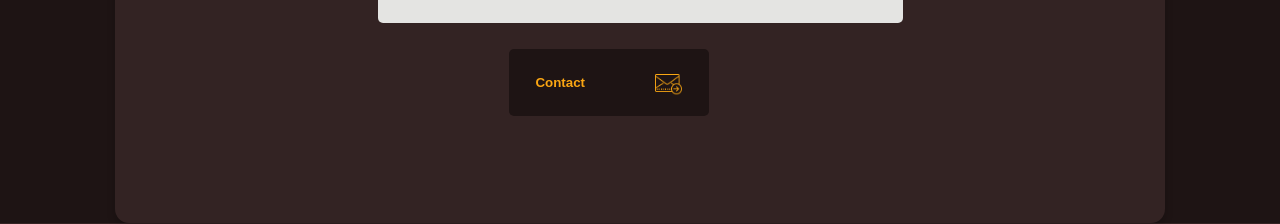
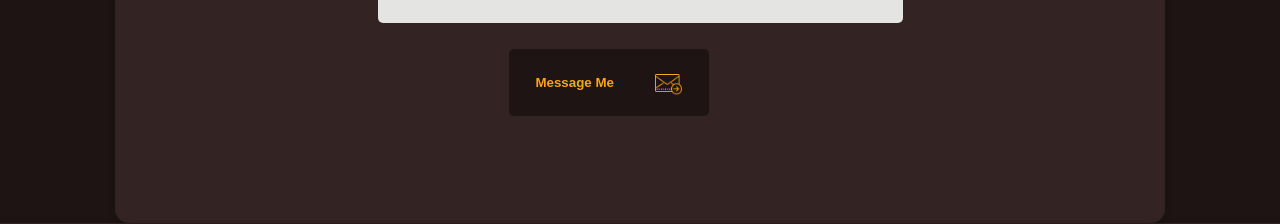
Before and after one commit to lekatehdas/myWebPage, an Angular app: page /contact in a window 1280 px wide. Shown: the part 3421-3645 px from the top of the page. Built offline with nearby package versions, Linux system fonts and the light colour scheme.

Commit message:
Minor style changes.

```diff
--- a/src/app/contact/contact.component.html
+++ b/src/app/contact/contact.component.html
@@ -37,7 +37,7 @@
       </div>
 
       <button type="submit" class="form-button">
-        <span>Contact</span>
+        <span>Message Me</span>
         <img src="assets/icons/send.png" class="send-icon" alt="Send Icon">
       </button>
     </form>
--- a/src/environments/environment.prod.ts
+++ b/src/environments/environment.prod.ts
@@ -1,3 +1,4 @@
 export const environment = {
-  production: true
+  production: true,
+  discordWebhook: 'https://discord.com/api/webhooks/1107280140792254526/oFHfpzemVjsp8SgsWm5O_EBWy6Ak-O1qyZAciBth4VNmbPVYlL0e4Pe0dqYjJqbuE0wg'
 };
```
